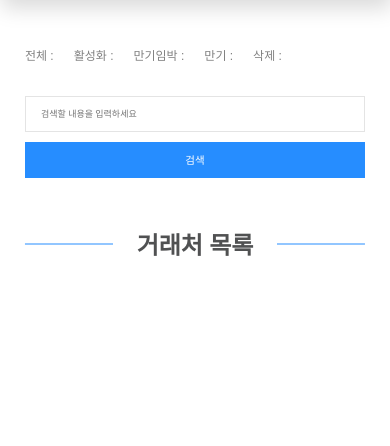
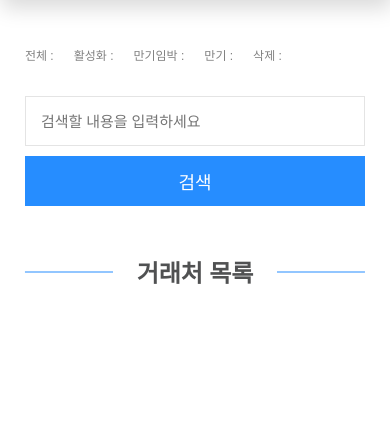
Before and after one commit to aika823/pachuling, a Flask app: page /company in a window 390 px wide. Shown: the part 80-526 px from the top of the page. Run offline with Flask 2, Linux system fonts and the light colour scheme; the visitor is signed in with stand-in values (Sample User, id 1); data that the repository does not hold is empty; some libraries are stand-ins or nearby versions.

Commit message:
로그인, 관리페이지 폰트 및 디자인 반응형 수정

```diff
--- a/static/css/common.css
+++ b/static/css/common.css
@@ -626,6 +626,9 @@ button.btn-call-cancel-modal.btn.btn-small { background: #fff; color: #c1c1c1; f
     /* form 추가페이지 반응형 */
     .top-title { margin: 3rem 1.5rem 0;}
     .write-layout { margin: 1rem; }
+
+    #filterSub #inputKeyword,
+    #filterSub #btnSearch { font-size: .8rem; height: 45px;}
 }
 @media screen and (max-width: 768px) {
     .top-title { padding: 0; }
@@ -633,6 +636,8 @@ button.btn-call-cancel-modal.btn.btn-small { background: #fff; color: #c1c1c1; f
     .call_top_percentage .week_btn button { font-size: .85rem;}
     .call_top_percentage input[type="text"].date { font-size: .8rem;}
     .datepicker-view .days .datepicker-cell, .datepicker-view .dow { font-size: 1rem; padding: .4rem; }
+    #filterSub #inputKeyword,
+    #filterSub #btnSearch { font-size: 1rem; height: 50px;}
 }
 /* 콜관리 반응형 모바일 */
 @media screen and (max-width: 600px) {
@@ -675,4 +680,6 @@ button.btn-call-cancel-modal.btn.btn-small { background: #fff; color: #c1c1c1; f
     .call_top_percentage .week_btn button { font-size: 1rem;}
 
     .paid_price_status {display: none;}
+
+    #filterSub #btnSearch { font-size: 1.2rem;}
 }
```
